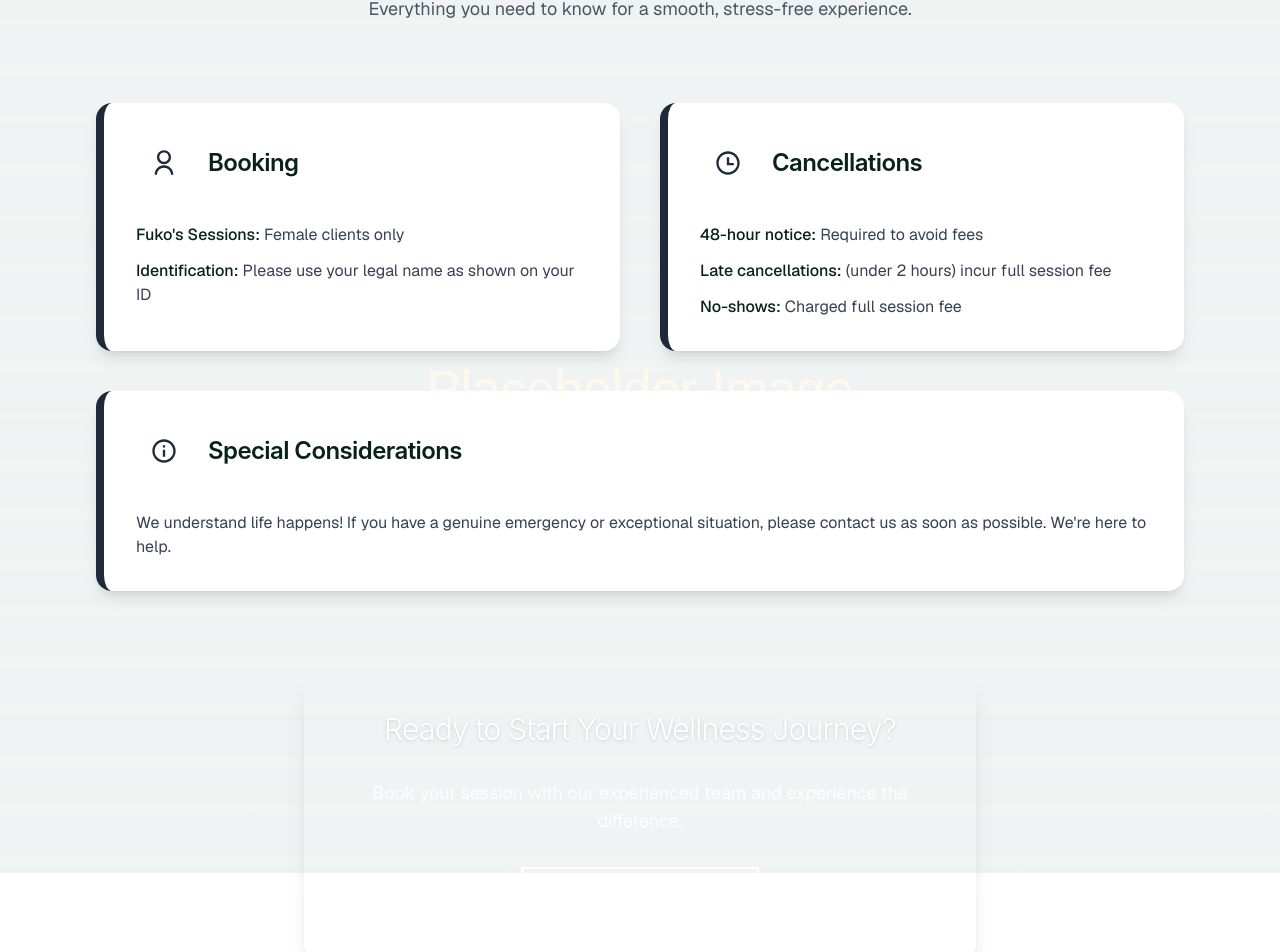
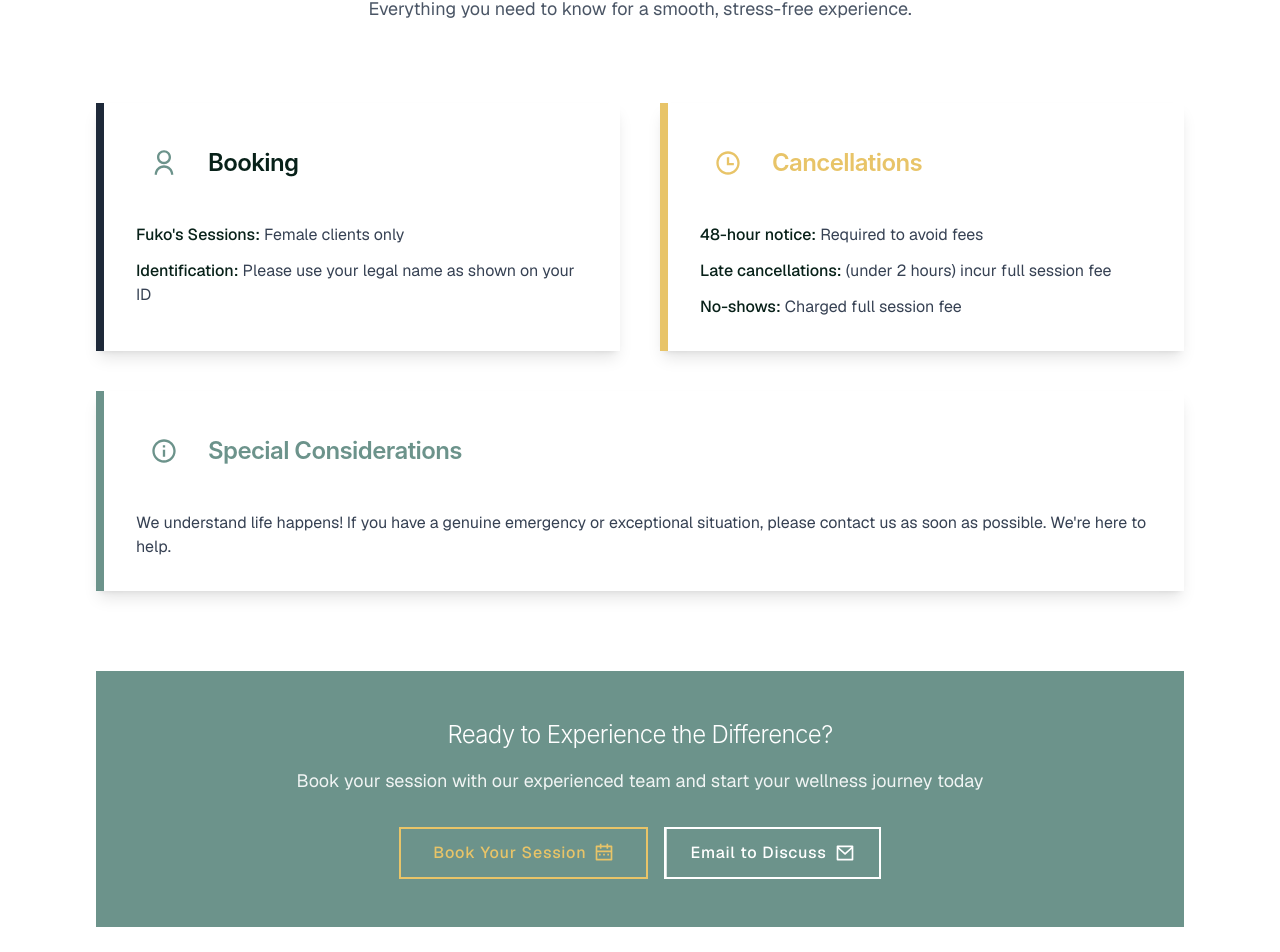
Before and after one commit to kadynjaipearce/mockup-site, a Next.js app: page / in a window 1280 px wide. Shown: the part 4640-5592 px from the top of the page. Built offline with nearby package versions, Linux system fonts and the light colour scheme.

Commit message:
fix: use button instead of Link for booking modal CTA in BookingPolicy

```diff
--- a/app/about/page.tsx
+++ b/app/about/page.tsx
@@ -1,3 +1,5 @@
+"use client";
+
 import { Metadata } from "next";
 import Header from "@/components/Header";
 import Footer from "@/components/Footer";
@@ -12,8 +14,9 @@ import {
 } from "@remixicon/react";
 import Link from "next/link";
 import Image from "next/image";
+import { useBookingModal } from "@/components/BookingProvider";
 
-export const metadata: Metadata = {
+/* export const metadata: Metadata = {
   title: "About Us - Bunbury Wellness Remedial Massage",
   description:
     "Discover the story behind Bunbury Wellness and meet our experienced team of remedial massage therapists. Learn about our values, journey, and commitment to your health and wellbeing.",
@@ -26,7 +29,7 @@ export const metadata: Metadata = {
     type: "website",
     locale: "en_AU",
   },
-};
+}; */
 
 const teamMembers = [
   {
@@ -114,6 +117,7 @@ const milestones = [
 ];
 
 export default function AboutPage() {
+  const { openModal } = useBookingModal();
   return (
     <div className="min-h-screen">
       <Header />
@@ -408,13 +412,13 @@ export default function AboutPage() {
             journey today
           </p>
           <div className="flex flex-col sm:flex-row gap-4 justify-center items-center">
-            <Link
-              href="/#contact"
+            <button
+              onClick={openModal}
               className="btn-spa-accent inline-flex items-center gap-2 group"
             >
               <span>Book Your Session</span>
               <RiCalendar2Line className="h-5 w-5 transition-colors duration-300 group-hover:text-[#092518] z-10" />
-            </Link>
+            </button>
             <Link
               href="mailto:info@bunburywellnessremedialmassage.com.au"
               className="btn-spa-service inline-flex items-center gap-2 group"
--- a/app/gift-cards/page.tsx
+++ b/app/gift-cards/page.tsx
@@ -12,6 +12,7 @@ import {
   RiMailLine,
 } from "@remixicon/react";
 import Link from "next/link";
+import { useBookingModal } from "@/components/BookingProvider";
 
 const giftCardOptions = [
   {
@@ -49,7 +50,7 @@ export default function GiftCardsPage() {
   const [customAmount, setCustomAmount] = useState<string>("");
   const [isCustomAmount, setIsCustomAmount] = useState<boolean>(false);
   const [isLoading, setIsLoading] = useState(false);
-
+  const { openModal } = useBookingModal();
   const handleAmountSelect = (amount: string) => {
     setSelectedAmount(amount);
     setIsCustomAmount(false);
@@ -355,13 +356,13 @@ export default function GiftCardsPage() {
             journey today
           </p>
           <div className="flex flex-col sm:flex-row gap-4 justify-center items-center">
-            <Link
-              href="/#contact"
+            <button
+              onClick={openModal}
               className="btn-spa-accent inline-flex items-center gap-2 group"
             >
               <span>Book Your Session</span>
               <RiCalendar2Line className="h-5 w-5 transition-colors duration-300 group-hover:text-[#092518] z-10" />
-            </Link>
+            </button>
             <Link
               href="mailto:info@bunburywellnessremedialmassage.com.au"
               className="btn-spa-service inline-flex items-center gap-2 group"
--- a/app/services/page.tsx
+++ b/app/services/page.tsx
@@ -12,6 +12,7 @@ import {
   RiTimeLine,
   RiMailLine,
 } from "@remixicon/react";
+import { useBookingModal } from "@/components/BookingProvider";
 
 const services = [
   {
@@ -109,6 +110,7 @@ const specials = [
 ];
 
 export default function ServicesPage() {
+  const { openModal } = useBookingModal();
   return (
     <div className="min-h-screen">
       <Header />
@@ -339,7 +341,7 @@ export default function ServicesPage() {
 
           <div className="grid md:grid-cols-2 gap-8 max-w-4xl mx-auto">
             {/* New Clients */}
-            <div className="bg-white rounded-xl shadow-lg p-8">
+            <div className="bg-white shadow-lg p-8">
               <h3 className="text-2xl font-semibold text-spa-secondary mb-6 text-center">
                 New Clients
               </h3>
@@ -398,7 +400,7 @@ export default function ServicesPage() {
             </div>
 
             {/* Existing Clients */}
-            <div className="bg-white rounded-xl shadow-lg p-8">
+            <div className="bg-white  shadow-lg p-8">
               <h3 className="text-2xl font-semibold text-spa-secondary mb-6 text-center">
                 Existing Clients
               </h3>
@@ -479,6 +481,7 @@ export default function ServicesPage() {
       </section>
 
       {/* Call to Action */}
+      <section>
         <div className="max-w-6xl mx-auto text-center bg-spa-primary text-white p-12 mb-20">
           <h3 className="text-2xl font-light mb-4">
             Ready to Experience the Difference?
@@ -488,13 +491,13 @@ export default function ServicesPage() {
             journey today
           </p>
           <div className="flex flex-col sm:flex-row gap-4 justify-center items-center">
-          <Link
-            href="/#contact"
+            <button
+              onClick={openModal}
               className="btn-spa-accent inline-flex items-center gap-2 group"
             >
               <span>Book Your Session</span>
               <RiCalendar2Line className="h-5 w-5 transition-colors duration-300 group-hover:text-[#092518] z-10" />
-          </Link>
+            </button>
             <Link
               href="mailto:info@bunburywellnessremedialmassage.com.au"
               className="btn-spa-service inline-flex items-center gap-2 group"
@@ -504,6 +507,7 @@ export default function ServicesPage() {
             </Link>
           </div>
         </div>
+      </section>
       <Footer />
     </div>
   );
--- a/components/BookingPolicy.tsx
+++ b/components/BookingPolicy.tsx
@@ -6,22 +6,23 @@ import {
   RiTimeLine,
   RiInformationLine,
   RiCalendar2Line,
+  RiMailLine,
 } from "@remixicon/react";
 import { useBookingModal } from "@/components/BookingProvider";
+import Link from "next/link";
 
 export default function BookingPolicy() {
   const { openModal } = useBookingModal();
   return (
-    <section className="py-24 bg-gradient-to-b from-white to-spa-neutral/60 relative">
-      <div className="absolute inset-0 pointer-events-none opacity-10 bg-[url('/placeholder.svg')] bg-center bg-no-repeat bg-contain" />
-      <div className="max-w-6xl mx-auto px-4 sm:px-6 lg:px-8 relative z-10">
+    <section className="py-24 bg-spa-primary/10">
+      <div className="max-w-6xl mx-auto px-4 sm:px-6 lg:px-8">
         <div className="text-center mb-20">
           <div className="flex justify-center mb-6">
-            <div className="w-20 h-20 bg-spa-primary/10 flex items-center justify-center rounded-full">
-              <RiShieldCheckLine className="h-10 w-10 text-spa-primary/70" />
+            <div className="w-20 h-20 bg-spa-accent/20 flex items-center justify-center">
+              <RiShieldCheckLine className="h-10 w-10 text-spa-accent" />
             </div>
           </div>
-          <h2 className="text-4xl md:text-5xl font-light text-spa-secondary mb-4">
+          <h2 className="text-4xl md:text-5xl font-light text-spa-primary mb-4">
             Booking Policies
           </h2>
           <p className="text-lg text-gray-600 max-w-2xl mx-auto leading-relaxed">
@@ -31,10 +32,10 @@ export default function BookingPolicy() {
 
         <div className="grid md:grid-cols-2 gap-10 mb-20">
           {/* Booking Requirements */}
-          <div className="bg-white rounded-2xl shadow-lg border-l-8 border-spa-primary/80 p-8 flex flex-col gap-6">
+          <div className="bg-white shadow-lg border-l-8 border-spa-primary/80 p-8 flex flex-col gap-6">
             <div className="flex items-center gap-4 mb-2">
-              <div className="w-14 h-14 bg-spa-primary/10 flex items-center justify-center rounded-full">
-                <RiUserLine className="h-7 w-7 text-spa-primary/70" />
+              <div className="w-14 h-14 bg-spa-primary/10 flex items-center justify-center">
+                <RiUserLine className="h-7 w-7 text-spa-primary" />
               </div>
               <h3 className="text-2xl font-semibold text-spa-secondary">
                 Booking
@@ -57,12 +58,12 @@ export default function BookingPolicy() {
           </div>
 
           {/* Cancellation Policy */}
-          <div className="bg-white rounded-2xl shadow-lg border-l-8 border-spa-accent/80 p-8 flex flex-col gap-6">
+          <div className="bg-white shadow-lg border-l-8 border-spa-accent p-8 flex flex-col gap-6">
             <div className="flex items-center gap-4 mb-2">
-              <div className="w-14 h-14 bg-spa-accent/10 flex items-center justify-center rounded-full">
-                <RiTimeLine className="h-7 w-7 text-spa-accent/70" />
+              <div className="w-14 h-14 bg-spa-accent/10 flex items-center justify-center">
+                <RiTimeLine className="h-7 w-7 text-spa-accent" />
               </div>
-              <h3 className="text-2xl font-semibold text-spa-secondary">
+              <h3 className="text-2xl font-semibold text-spa-accent">
                 Cancellations
               </h3>
             </div>
@@ -89,12 +90,12 @@ export default function BookingPolicy() {
           </div>
 
           {/* Special Notice */}
-          <div className="bg-white rounded-2xl shadow-lg border-l-8 border-spa-secondary/80 p-8 flex flex-col gap-6 md:col-span-2">
+          <div className="bg-white shadow-lg border-l-8 border-spa-primary p-8 flex flex-col gap-6 md:col-span-2">
             <div className="flex items-center gap-4 mb-2">
-              <div className="w-14 h-14 bg-spa-secondary/10 flex items-center justify-center rounded-full">
-                <RiInformationLine className="h-7 w-7 text-spa-secondary/70" />
+              <div className="w-14 h-14 bg-spa-primary/10 flex items-center justify-center">
+                <RiInformationLine className="h-7 w-7 text-spa-primary" />
               </div>
-              <h3 className="text-2xl font-semibold text-spa-secondary">
+              <h3 className="text-2xl font-semibold text-spa-primary">
                 Special Considerations
               </h3>
             </div>
@@ -107,22 +108,33 @@ export default function BookingPolicy() {
         </div>
 
         {/* CTA Section */}
-        <div className="max-w-2xl mx-auto bg-gradient-to-r from-spa-accent/90 to-spa-accent/60 rounded-2xl shadow-xl p-10 text-center flex flex-col items-center gap-6">
-          <h3 className="text-3xl font-light text-white mb-2 drop-shadow">
-            Ready to Start Your Wellness Journey?
+        <section>
+          <div className="max-w-6xl mx-auto text-center bg-spa-primary text-white p-12 mb-20">
+            <h3 className="text-2xl font-light mb-4">
+              Ready to Experience the Difference?
             </h3>
-          <p className="text-lg text-white/90 mb-2">
-            Book your session with our experienced team and experience the
-            difference.
+            <p className="text-lg mb-8 opacity-90">
+              Book your session with our experienced team and start your
+              wellness journey today
             </p>
+            <div className="flex flex-col sm:flex-row gap-4 justify-center items-center">
               <button
                 onClick={openModal}
-            className="btn-spa-service inline-flex items-center gap-2 group text-lg px-8 py-4"
+                className="btn-spa-accent inline-flex items-center gap-2 group"
               >
                 <span>Book Your Session</span>
-            <RiCalendar2Line className="h-6 w-6 transition-colors duration-300 group-hover:text-spa-accent z-10" />
+                <RiCalendar2Line className="h-5 w-5 transition-colors duration-300 group-hover:text-[#092518] z-10" />
               </button>
+              <Link
+                href="mailto:info@bunburywellnessremedialmassage.com.au"
+                className="btn-spa-service inline-flex items-center gap-2 group"
+              >
+                <span>Email to Discuss</span>
+                <RiMailLine className="h-5 w-5 transition-colors duration-300 group-hover:text-spa-accent z-10" />
+              </Link>
             </div>
+          </div>
+        </section>
       </div>
     </section>
   );
```
Lines whose indentation alone changed are shown as unchanged.
